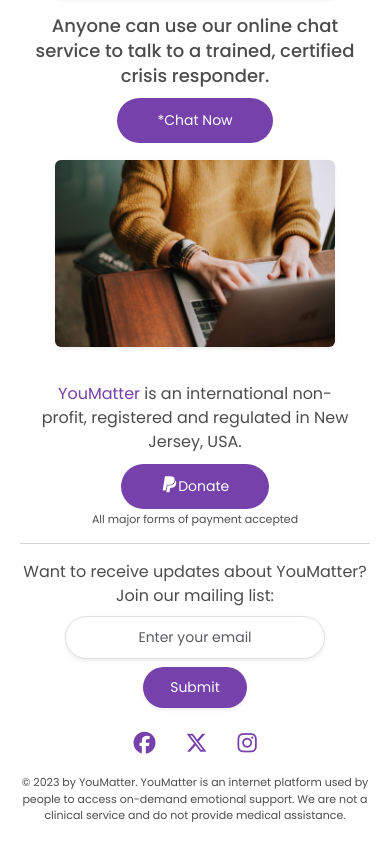
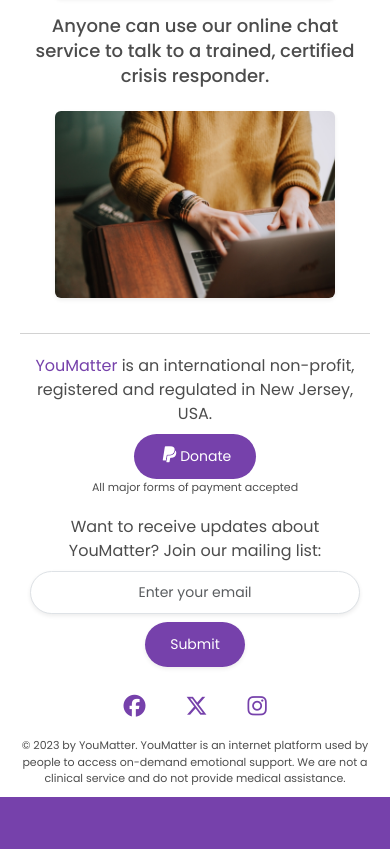
Before and after one commit to ItsmeJessMarie/you-matter-chat-react, a React (Create React App) app: page /index in a window 390 px wide. Shown: the part 1074-1923 px from the top of the page. After the commit the page ends 1871 px from the top, so only its background shows below. Built offline with nearby package versions, Linux system fonts and the light colour scheme.

Commit message:
Updated css and added donate to footer container.

```diff
--- a/src/App.css
+++ b/src/App.css
@@ -71,7 +71,7 @@
 }
 
 .footer-container {
-  margin: 15px auto;
+  margin: 30px 0 10px 0;
 }
 
 .image {
@@ -80,17 +80,16 @@
   width: 100%;
 }
 
-.fourth-container .homepage-link {
+.footer-container .homepage-link {
   color: var(--branding-color);
 }
 
-.fourth-container .homepage-link:hover {
+.footer-container .homepage-link:hover {
   color: var(--hover-color);
 }
 
 .donate-email-container {
   margin: 0 auto;
-  padding: 10px 20px;
 }
 
 .mailing-form {
@@ -99,12 +98,12 @@
 
 .email-form {
   margin: 0 auto;
-  width: 350px;
+  width: 325px;
 }
 
 .submit-btn {
   margin: 0 auto;
-  padding: 10px 0;
+  padding: 12px 0;
   width: 40%;
 }
 
@@ -150,11 +149,9 @@
 }
 
 .donation-btn,
-.chat-btn,
 .apply-btn {
   display: inline;
-  margin: 2px auto;
-  padding: 12px 40px;
+  padding: 12px 25px;
 }
 
 .btn-primary:hover {
@@ -169,7 +166,7 @@
 .fa-brands {
   color: var(--branding-color);
   font-size: 22px;
-  padding: 0 15px;
+  padding: 0 20px;
 }
 
 .fa-brands:hover {
@@ -179,7 +176,7 @@
 .fa-paypal {
   color: var(--secondary-color);
   font-size: 18px;
-  padding: 0 2px;
+  padding: 0 4px;
 }
 
 .fa-paypal:hover {
@@ -280,18 +277,23 @@
   .content-container {
     padding: 10px 40px;
     text-align: center;
-    width: 80%;
+    width: 100%;
   }
 
   .first-container,
   .second-container,
   .third-container,
-  .fourth-container {
+  .fourth-container,
+  .footer-container {
     margin: 20px 0 0 0;
   }
 
   .donate-email-container {
-    padding: 0 40px;
+    padding: 0 30px;
+  }
+
+  .mailing-form {
+    padding: 20px 0;
   }
 
   .volunteer-requirements,
@@ -318,9 +320,15 @@
   }
 }
 
+@media (max-width: 768px) {
+  .email-form {
+    width: 300px;
+  }
+}
+
 @media (max-width: 576px) {
   .donate-email-container {
-    padding: 0 20px;
+    padding: 0 10px;
   }
 
   .warning {
@@ -333,7 +341,6 @@
 
   .content-container {
     padding: 10px 20px;
-    width: 100%;
   }
 
   .logo-header {
@@ -345,7 +352,11 @@
   }
 
   .email-form {
-    width: 260px;
+    width: 100%;
+  }
+
+  .submit-btn {
+    width: 100px;
   }
 
   .copyright {
--- a/src/components/Footer.js/index.js
+++ b/src/components/Footer.js/index.js
@@ -8,8 +8,39 @@
       <div>
         <div className="footer-container">
           <hr />
-          <Subscribe />
-          <div className="social-media-icons mt-4">
+          <div className="fourth-container donate-email-container text-center">
+            <div className="row">
+              <div className="col-lg-6">
+                <p className="mb-2">
+                  <a className="homepage-link" href="../../index">
+                    YouMatter
+                  </a>{" "}
+                  is an international non-profit, registered and regulated in
+                  New Jersey, USA.
+                </p>
+                <a
+                  href="https://www.powr.io/checkout_screen?unique_label=f036cad8_1696581325"
+                  target="_blank"
+                  className="donation-link"
+                >
+                  <button
+                    className="btn btn-primary donation-btn"
+                    title="Donation button"
+                  >
+                    <i className="fa-brands fa-paypal"></i>
+                    Donate
+                  </button>
+                </a>
+                <p className="credit-cards">
+                  All major forms of payment accepted
+                </p>
+              </div>
+              <div className="col-lg-6">
+                <Subscribe />
+              </div>
+            </div>
+          </div>
+          <div className="social-media-icons mt-2">
             <span>
               <a href="">
                 <i className="fa-brands fa-facebook" title="Facebook"></i>
--- a/src/pages/index.js
+++ b/src/pages/index.js
@@ -64,12 +64,6 @@
               Anyone can use our online chat service to talk to a trained,
               certified crisis responder.
             </h3>
-            <button
-              className="btn btn-primary chat-btn"
-              title="Chat now button"
-            >
-              *Chat Now
-            </button>
           </div>
           <div className="col-lg-4">
             <img
@@ -81,29 +75,6 @@
           </div>
         </div>
       </div>
-      <div className="fourth-container donate-email-container text-center">
-        <p className="mb-2">
-          <a className="homepage-link" href="index.html">
-            YouMatter
-          </a>{" "}
-          is an international non-profit, registered and regulated in New
-          Jersey, USA.
-        </p>
-        <a
-          href="https://www.powr.io/checkout_screen?unique_label=f036cad8_1696581325"
-          target="_blank"
-          className="donation-link"
-        >
-          <button
-            className="btn btn-primary donation-btn"
-            title="Donation button"
-          >
-            <i className="fa-brands fa-paypal"></i>
-            Donate
-          </button>
-        </a>
-        <p className="credit-cards">All major forms of payment accepted</p>
-      </div>
     </div>
   );
 }
```
